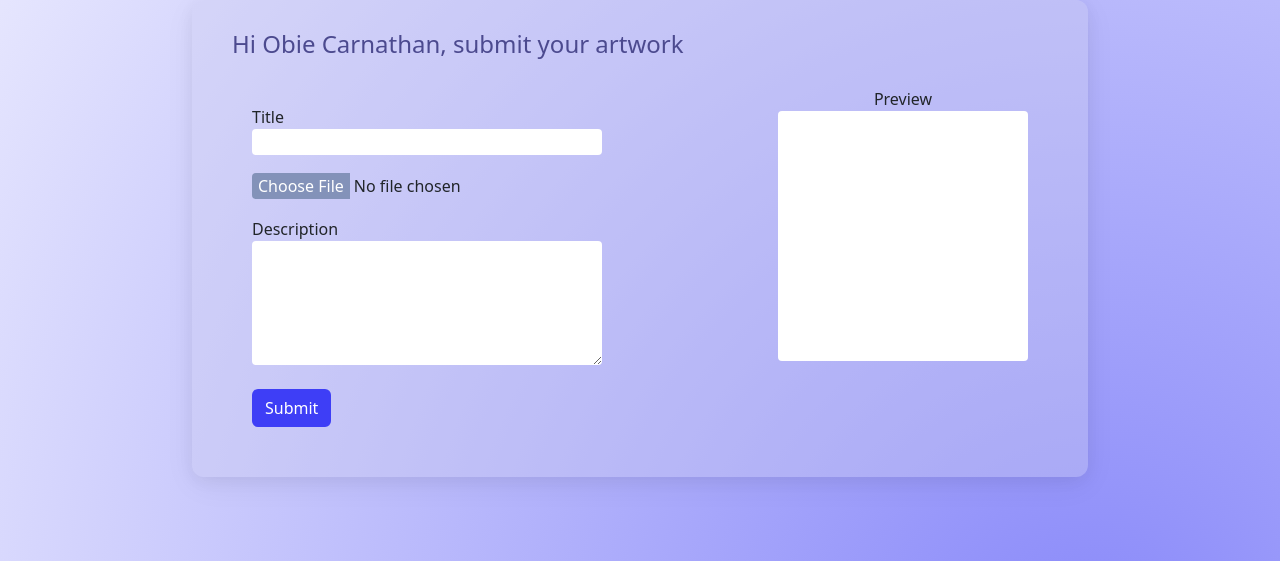
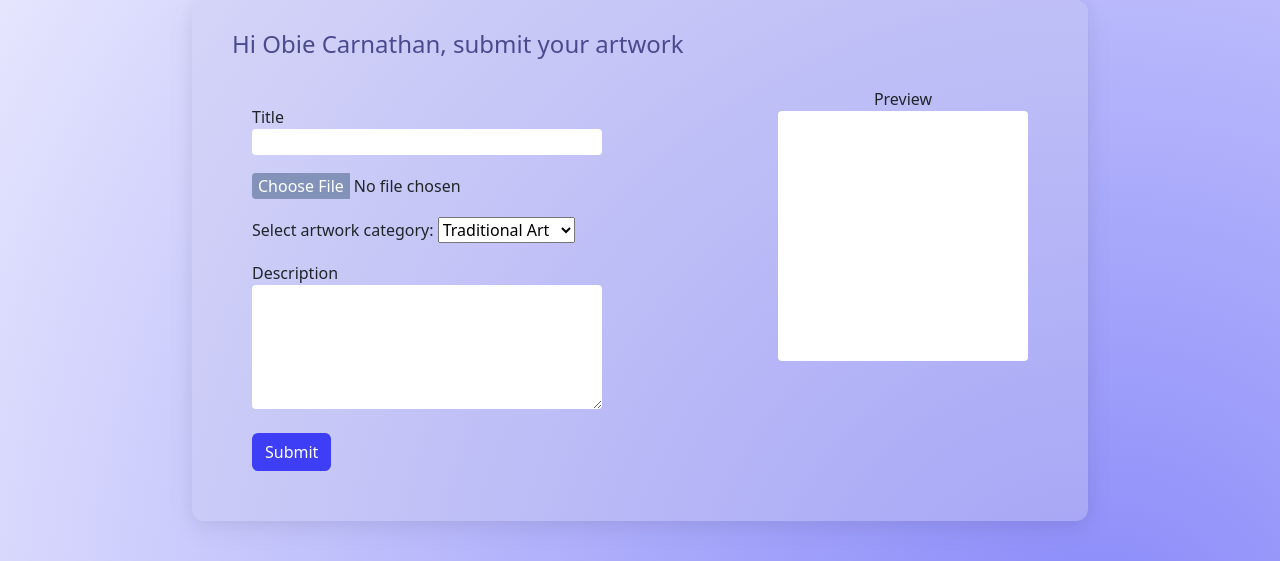
Before and after one commit to jzubia25/CS-421-Final-Project, a Flask app: page /uploadPage/1 in a window 1280 px wide. Shown: the part 57-618 px from the top of the page. Run offline with Flask 3, Linux system fonts and the light colour scheme; some libraries are stand-ins or nearby versions; some web fonts are replaced.

Commit message:
comment section fix, categories added

```diff
--- a/HTML/main.py
+++ b/HTML/main.py
@@ -140,6 +140,7 @@ class UploadForm(FlaskForm):
     title = StringField('Title', validators = [DataRequired(), Length(max=150)])
     fileInput = FileField('Upload File', validators = [FileRequired(), FileAllowed(['png', 'jpg', 'jpeg', 'gif'])])
     description = TextAreaField('Artwork Description', validators = [DataRequired(), Length(max=400)])
+    category = SelectField('Select artwork category', validators = [DataRequired()], choices=[('option1', 'Traditional Art'),('option2', 'Digital Art'), ('option3', 'Mixed Media'), ('option4', 'Graphic Design'), ('option5', 'Photography'), ('option6', 'Comics'), ('option7', 'Fan Art'), ('option8', 'Other')])
     saveDraft = SubmitField('Save Draft')
     submit = SubmitField('Submit')
 
@@ -188,19 +189,23 @@ class Artwork(db.Model):
     id = db.Column(db.Integer, primary_key = True)
     title = db.Column(db.String(80), nullable = False)
     description = db.Column(db.String(120), nullable = False)
+    category = db.Column(db.String(32))
     price = db.Column(db.Float, nullable = True)
     status = db.Column(db.String(20), nullable = True)
     url = db.Column(db.Text)
+    artist = db.Column(db.String(32))
     user_id = db.Column(db.Integer, db.ForeignKey('users.id'), nullable = False)
     uploadDate = db.Column(db.DateTime)
 
 
-    def __init__(self, title, description, price, status, url, user_id, uploadDate):
+    def __init__(self, title, description, category, price, status, url, artist, user_id, uploadDate):
         self.title = title
         self.description = description
+        self.category = category
         self.price = price
         self.status = status
         self.url = url
+        self.artist = artist
         self.user_id = user_id
         self.uploadDate = uploadDate
 
@@ -370,9 +375,11 @@ def explore():
 def artworkDetails(artwork_id):
     form=CommentForm()
     artwork = Artwork.query.get(artwork_id)
+    print(artwork_id)
     artist = User.query.get(artwork.user_id)
     user = User.query.get(session['user_id'])
-    comments = Comment.query.filter(artwork_id==artwork.id).all()
+    comments = Comment.query.filter_by(artwork_id = artwork.id).all()
+    print(artwork.id)
 
     if not artwork:
         # Handle the case if the artwork with the given ID doesn't exist
@@ -385,7 +392,7 @@ def artworkDetails(artwork_id):
 
         db.session.add(newComment)
         db.session.commit()
-        return render_template ('artworkDetails.html', artwork=artwork, user=user, artist=artist, form=form, comments=comments)
+        return redirect(url_for('artworkDetails', artwork=artwork, user=user, artist=artist, form=form, comments=comments, artwork_id=artwork_id))
 
     return render_template('artworkDetails.html', artwork=artwork, user=user, artist=artist, form=form, comments=comments)
 
@@ -399,9 +406,11 @@ def uploadPage(user_id):
 @app.route("/addArt/<int:user_id>", methods = ["POST"])
 def addArt(user_id):
     user = User.query.get(user_id)
+    artist = user.userName
 
     title = request.form.get("title")
     description = request.form.get("description")
+    category = request.form.get("category")
     price = request.form.get("price")
     status = request.form.get("status")
 
@@ -425,7 +434,7 @@ def addArt(user_id):
         },
         )
     os.remove(filename)
-    newArt = Artwork(title =title, description=description, price=price, status=status, url=url, user_id=user_id, uploadDate=datetime.date.today())
+    newArt = Artwork(title =title, description=description, category=category, price=price, status=status, url=url, user_id=user_id, artist=artist, uploadDate=datetime.date.today())
     db.session.add(newArt)
     db.session.commit()
     return redirect(url_for('userProfile', user_id=user_id))
--- a/HTML/static/css/styles.css
+++ b/HTML/static/css/styles.css
@@ -65,7 +65,7 @@ nav a:hover {
 }
 
 footer {
-    background-color: #333;
+    background-color: #240e75;
     color: #fff;
     text-align: center;
     padding: 10px 0;
@@ -91,6 +91,7 @@ footer {
     display: flex;
     flex-direction: column;
     justify-content: space-between;
+    height: 100%;
 }
 
 .upload-page h1,
@@ -227,3 +228,15 @@ input[type="file"]::file-selector-button:hover {
     width: 60px;
     height: 60px;
 }
+
+.comment {
+    text-align: center;
+}
+
+.comment img {
+    width: 50px;
+}
+
+.comment-section {
+    text-align: center;
+}
--- a/HTML/templates/explore.html
+++ b/HTML/templates/explore.html
@@ -25,8 +25,11 @@
                 <div class="artwork-thumbnail">
                     <a href="{{ url_for('artworkDetails', artwork_id=artwork.id) }}">
                         <img src="{{ artwork.url }}" alt="{{ artwork.title }}">
-                    </a>
+                   </a>
                 </div>
+                <div class="artwork-details">
+                    <p><a href="{{ url_for('artworkDetails', artwork_id=artwork.id) }}">{{artwork.title}}</a> by <a href="{{ url_for('userProfile', user_id=user.id) }}">{{artwork.artist}}</a></p>
+                    </div>
                 {% endfor %}
             </div>
         </div>
--- a/HTML/templates/upload.html
+++ b/HTML/templates/upload.html
@@ -28,6 +28,20 @@
           <div>
             <input type="file" name="file" class="fileInput" />
           </div>
+          <div class="submit-category">
+            <p><label for="category">Select artwork category:</label>
+            <select id="category" name="category" required>
+                <option value="Traditional Art">Traditional Art</option>
+                <option value="Digital Art">Digital Art</option>
+                <option value="Digital Art">Mixed Media</option>
+                <option value="Graphic Design">Graphic Design</option>
+                <option value="Photography">Photography</option>
+                <option value="Comics">Comics</option>
+                <option value="Fan Art">Fan Art</option>
+                <option value="Other">Other</option>
+            </select>
+            </p>
+        </div>
           <div>
             <label>Description</label> <br />
             <textarea id="description" name="description" rows="5" cols="40"></textarea>
```
Also changed, not shown: HTML/migrations/versions/5d8fb7cc0c72_.py (added, +34 -0 lines), HTML/templates/artworkDetails.html (+7 -5 lines), HTML/data.sqlite.
